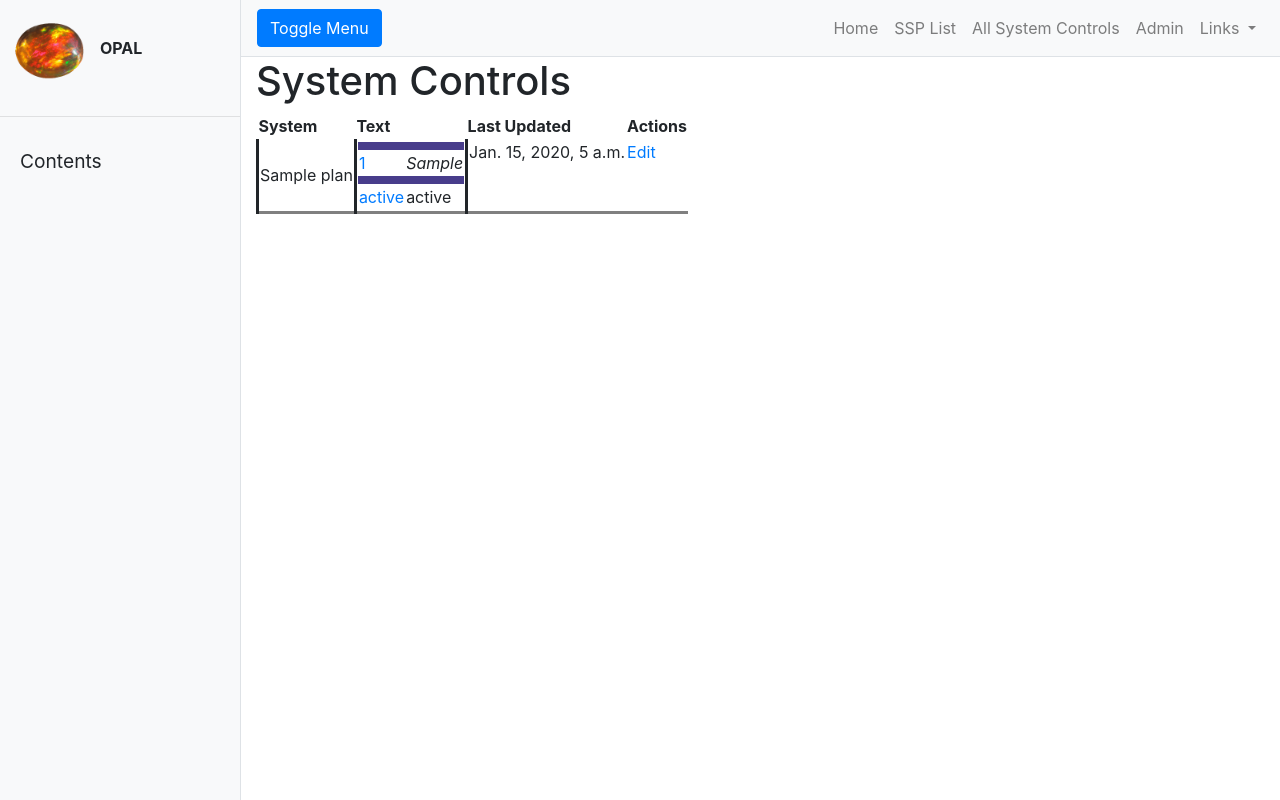
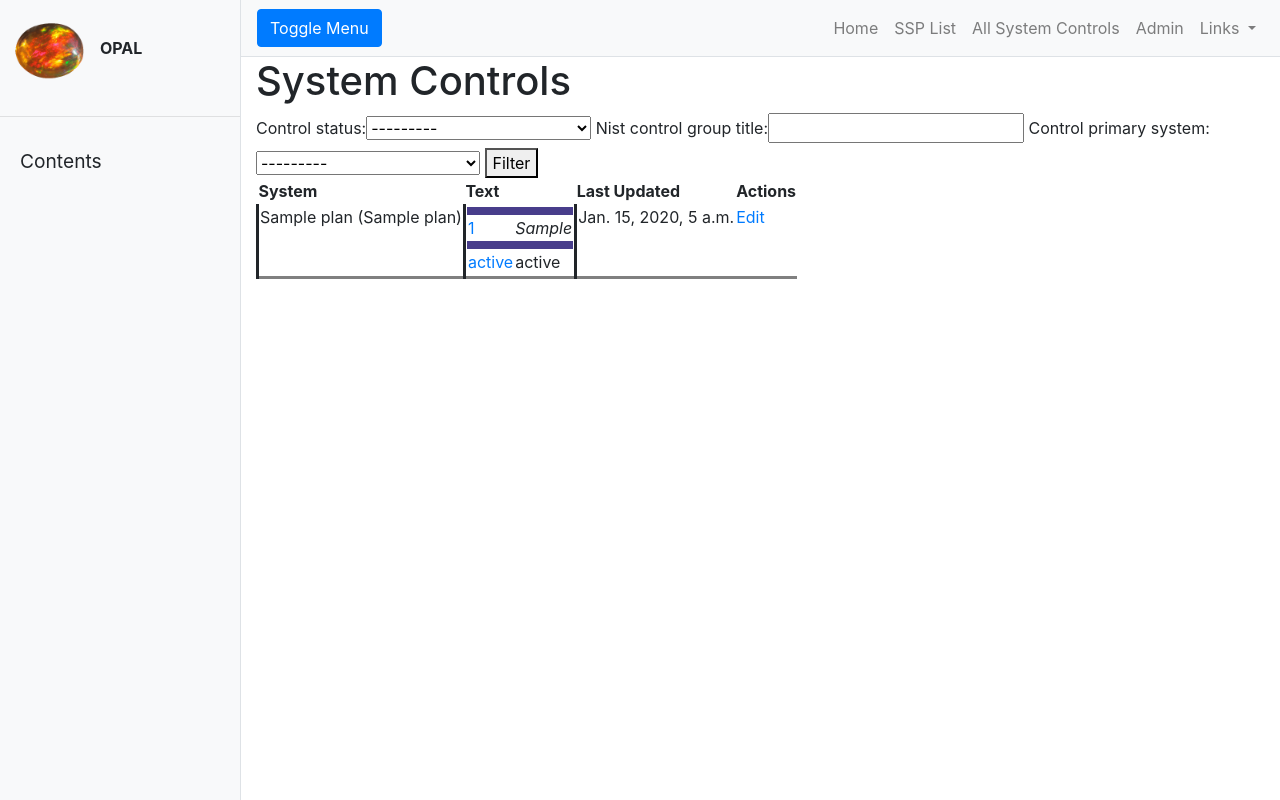
Before and after one commit to EOP-OMB/opal, a Django app: page /control/ in a window 1280 px wide. Run offline with Django 3.2, Linux system fonts and the light colour scheme; tables that the repository leaves empty hold one stand-in row (values such as "Sample post"); some libraries are stand-ins or nearby versions.

Commit message:
Added filters to system control list view.  This required adding a new field to system_control Model so a migration is required.Also added a new pip plugin django-filters and updated other modules to latest versions.

```diff
--- a/requirements.txt
+++ b/requirements.txt
@@ -3,7 +3,7 @@ certifi==2020.12.5
 cffi==1.14.4
 chardet==4.0.0
 cryptography==3.3.1
-Django==3.1.4
+Django==3.1.5
 django-auth-adfs==1.3.1
 django-extensions==3.1.0
 django-fixture-magic==0.1.5
@@ -18,9 +18,10 @@ psycopg2-binary
 pycparser==2.20
 PyJWT==2.0.0
 python-docx==0.8.10
-pytz==2020.4
+pytz==2020.5
 requests==2.25.1
 six==1.15.0
 sqlparse==0.4.1
 urllib3==1.26.2
 uuid==1.30
+django-filter==2.4.0
--- a/ssp/models/controls.py
+++ b/ssp/models/controls.py
@@ -202,6 +202,7 @@ class system_control(ExtendedBasicModel):
     control_statements = customMany2ManyField(control_statement)
     control_status = models.CharField(max_length=100, choices=control_implementation_status_choices)
     control_origination = models.CharField(max_length=100, choices=control_origination_choices)
+    control_primary_system = models.ForeignKey('system_security_plan', on_delete=models.DO_NOTHING, null=True)
     nist_control = models.ForeignKey(nist_control, on_delete=models.DO_NOTHING, null=True,
                                      related_name='system_control_set')
 
--- a/ssp/templates/ssp/system_control_list.html
+++ b/ssp/templates/ssp/system_control_list.html
@@ -2,6 +2,10 @@
 {% load static %}
 {% block content %}
 <h1>System Controls</h1>
+    <form method="get">
+        {{ filter.form.as_table }}
+        <button type="submit">Filter</button>
+    </form>
     <table style="vertical-align: top">
         <tr>
             <th>System</th>
@@ -12,7 +16,7 @@
         {% if system_control_list %}
             {% for control in system_control_list %}
                 <tr style="border-bottom-style: solid;">
-                    <td style="border-left-style: solid; border-right-style: solid">{{ control.system_security_plan_title }}</td>
+                    <td style="border-left-style: solid; border-right-style: solid; vertical-align: top">{{ control.control_primary_system }}</td>
                     <td  style="border-left-style: solid; border-right-style: solid">
                         <table>
                             <tr><td colspan="2">{{ control.nist_control_text }}</td></tr>
--- a/ssp/urls.py
+++ b/ssp/urls.py
@@ -13,8 +13,8 @@ Including another URLconf
     1. Import the include() function: from django.urls import include, path
     2. Add a URL to urlpatterns:  path('blog/', include('blog.urls'))
 """
-from django.contrib import admin
 from django.urls import path
+from django_filters.views import FilterView
 from .views import *
 
 
@@ -22,7 +22,8 @@ app_name = 'ssp'
 urlpatterns = [
     path('nist/', nist_control_list_view.as_view(), name='nist_control_list_view'),
     path('nist/<int:pk>', nist_control_detail_view.as_view(), name='nist_control_detail_view'),
-    path('control/', system_control_list_view.as_view(), name='system_control_list_view'),
+    # path('control/', system_control_list_view.as_view(), name='system_control_list_view'),
+    path('control/', FilterView.as_view(filterset_class=system_control_list_view_filter,template_name='ssp/system_control_list.html'),name='system_control_list_view'),
     path('control/<int:pk>', system_control_detail_view.as_view(), name='system_control_detail_view'),
     path('', system_security_plan_list_view.as_view(), name='list_system_security_planView'),
     path('<int:pk>', system_security_plan_detail_view.as_view(), name='system_security_plan_detail_view'),
--- a/ssp/views.py
+++ b/ssp/views.py
@@ -2,6 +2,7 @@
 from django.shortcuts import *
 from django.views import generic
 from django.forms import modelformset_factory, modelform_factory, Textarea
+import django_filters
 import logging
 
 from .models import system_control, system_security_plan, nist_control, control_parameter, control_statement
@@ -78,6 +79,11 @@ class nist_control_detail_view(generic.DetailView):
     model = nist_control
 
 
+class system_control_list_view_filter(django_filters.FilterSet):
+    class Meta:
+        model = system_control
+        fields = ['control_status','nist_control__group_title','control_primary_system']
+
 class system_control_list_view(generic.ListView):
     model = system_control
 
```
Also changed, not shown: ssp/migrations/0004_system_control_control_primary_system.py (added).
